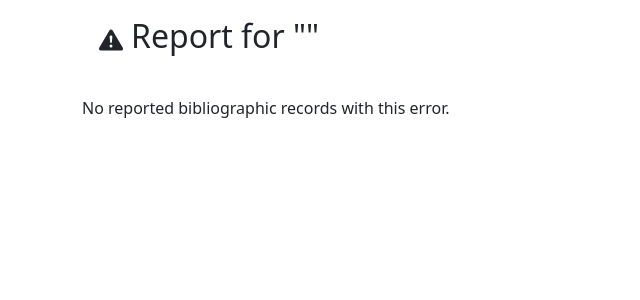
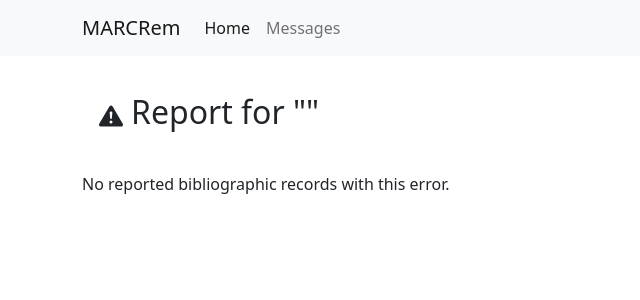
Before and after one commit to uvalib/mds-scripts, a Flask app: page /message/1 in a window 1280 px wide. Shown: the top 300 px of the page, without its empty margins (0-640 px from the left). Run offline with Flask 3, Linux system fonts and the light colour scheme; data that the repository does not hold is empty.

Commit message:
added navbar, messages pages

```diff
--- a/marcRemediation/webapp/app.py
+++ b/marcRemediation/webapp/app.py
@@ -33,14 +33,37 @@ def page_bib(bib):
     rows = cursor.fetchall()
     return render_template("page.html", page="bib", bib=bib, rows=rows)
 
+#get a list of all messages. These are relatively limited and do not need to be paginated
+@app.route('/message')
+def page_messages():
+    sql = """SELECT id, message, type
+    FROM messages
+    ORDER BY message ASC
+    """
+    connect = sqlite3.connect(DATABASE)
+    cursor = connect.cursor()
+
+    #fetch bibs
+    cursor.execute(sql)
+    rows = cursor.fetchall()
+
+    return render_template("page.html", page="messages", rows=rows)
+
+#get bibs associated with a message id, paginated.
 @app.route('/message/<message>')
 def page_message(message):
+    page = request.args.get('page', 1, type=int)  # Get page number from query params (default = 1)
 
-    #query bibs associated with the error message id
+    bibs_count_sql = """
+
+    """
+
+    #query bibs associated with the error message id, order by most recent by default
     bibs_sql = """SELECT bib_id, bibs.date
     FROM bibs_messages
     INNER JOIN bibs ON bibs.id = bibs_messages.bib_id
     WHERE message_id = ?
+    ORDER BY bibs.date DESC
     """
 
     #query message metadata based on message id
@@ -59,7 +82,7 @@ def page_message(message):
     #fetch message
     cursor.execute(message_sql, (message,))
     message_row = cursor.fetchone()
-    #return message_row
+
     return render_template("page.html", page="message", message=message_row, bibs=bibs)
 
 if __name__ == '__main__':
--- /dev/null
+++ b/marcRemediation/webapp/templates/nav.html
@@ -0,0 +1,20 @@
+<!DOCTYPE html>
+<nav class="navbar navbar-expand-lg navbar-light bg-light">
+    <div class="container">
+        <a class="navbar-brand" href="{{url_for('index')}}">MARCRem </a>
+        <button class="navbar-toggler" type="button" data-bs-toggle="collapse" data-bs-target="#navbarSupportedContent" aria-controls="navbarSupportedContent"
+            aria-expanded="false" aria-label="Toggle navigation">
+            <span class="navbar-toggler-icon"></span>
+        </button>
+        <div class="collapse navbar-collapse" id="navbarSupportedContent">
+            <ul class="navbar-nav me-auto mb-2 mb-lg-0">
+                <li class="nav-item">
+                    <a class="nav-link active" aria-current="page" href="{{url_for('index')}}">Home</a>
+                </li>
+                <li class="nav-item">
+                    <a class="nav-link" href="{{url_for('page_messages')}}">Messages</a>
+                </li>
+            </ul>
+        </div>
+    </div>
+</nav>
--- a/marcRemediation/webapp/templates/page.html
+++ b/marcRemediation/webapp/templates/page.html
@@ -6,18 +6,20 @@
         <meta name="viewport" content="width=device-width, initial-scale=1">
         <link href="https://cdn.jsdelivr.net/npm/bootstrap@5.0.2/dist/css/bootstrap.min.css" rel="stylesheet" integrity="sha384-EVSTQN3/azprG1Anm3QDgpJLIm9Nao0Yz1ztcQTwFspd3yD65VohhpuuCOmLASjC" crossorigin="anonymous">
         <style>
-            .message-box { padding:12px;
-            cursor: pointer}
+            .message-box { padding: 12px; }
+            .content { margin-top: 20px }
         </style>
 
     </head>
     <body>
+        {% include 'nav.html' %}
         <div class="container">
             <div class="row">
-                <div class="col-md-12">
+                <div class="col-md-12 content">
                     {% if page == "index" %}
                     <h1>MARC Remediation Reports</h1>
                     <p>Here is some page content.</p>
+
                     {% elif page == "bib" %}
                         <h1>Report for {{ bib }}</h1>
 
@@ -31,6 +33,18 @@
                             <p>No reported validation errors for this record.</p>
                         {% endif %}
 
+                    {% elif page == "messages" %}
+                        <h1>Messages</h1>
+                        <p>Below is a list of messages and their assigned color, red for error and yellow for warning. Addressing errors is a higher priority.</p>
+                        {% if rows|length > 0 %}
+                            {% for row in rows %}
+                            <div class="message-box alert alert-{{'danger' if row[2] == 'error' else row[2]}}">
+                                <a href="{{url_for('page_message', message=row[0])}}" class="alert-link">{{row[1]}}</a>
+                            </div>
+                            {%endfor%}
+                        {% else %}
+                            <p>There are no errors or warnings in the messages table. Ensure the SQLite database is not empty.</p>
+                        {% endif %}
                     {% elif page == "message" %}
                         <div class="alert alert-{{'danger' if message[2] == 'error' else message[2]}} d-flex align-items-center" role="alert">
                             <svg xmlns="http://www.w3.org/2000/svg" width="24" height="24" fill="currentColor" class="bi bi-exclamation-triangle-fill flex-shrink-0 me-2" viewBox="0 0 16 16" role="img" aria-label="Warning:">
```
